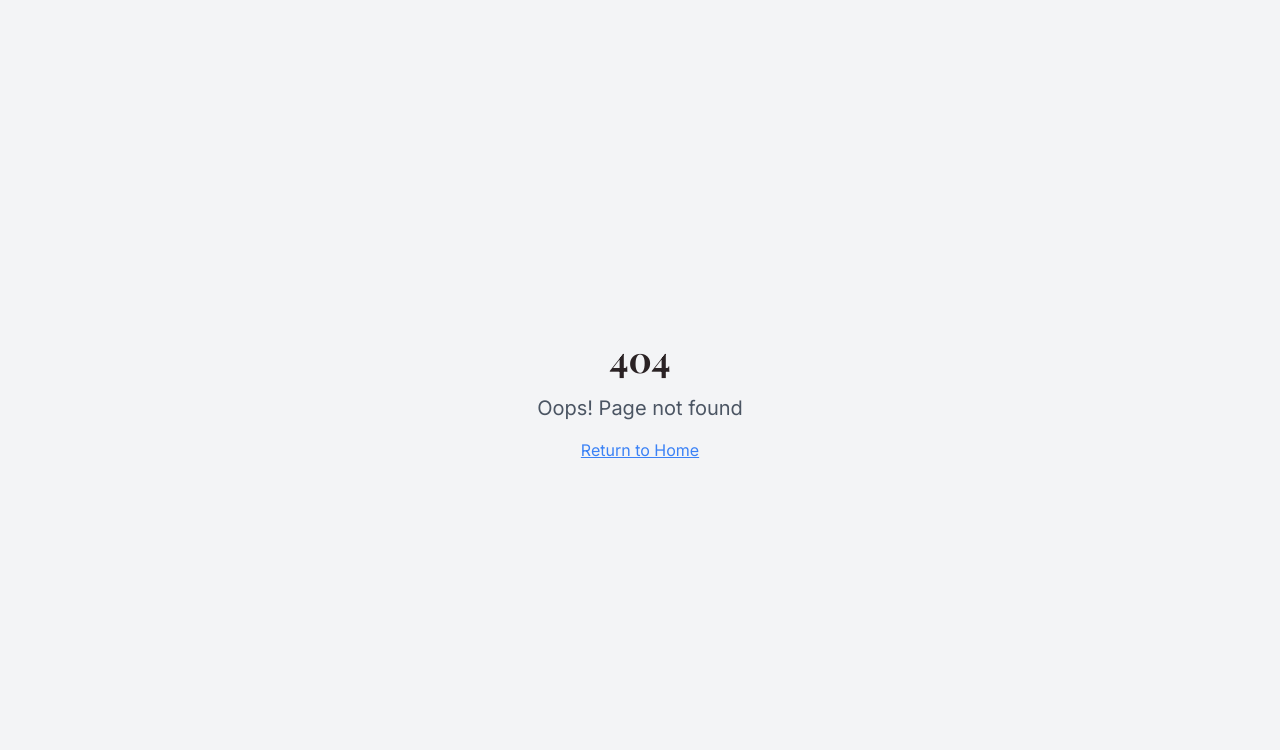
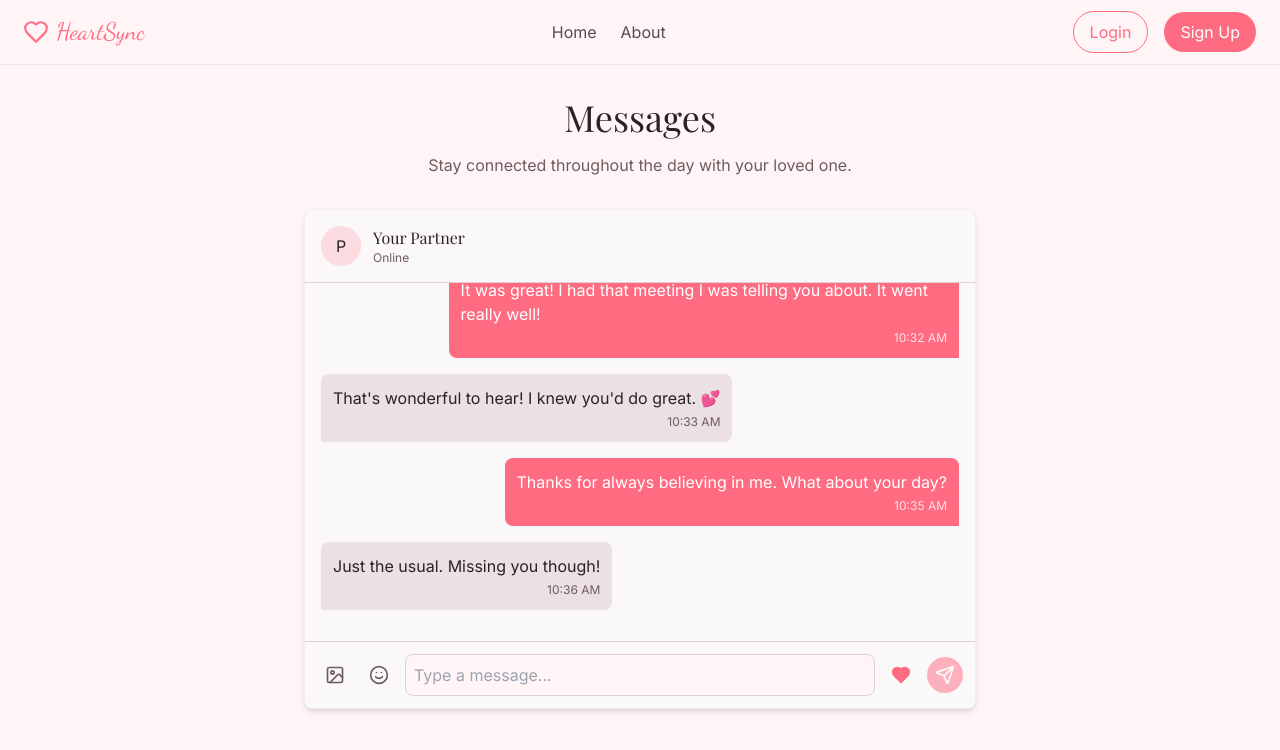
Before and after one commit to Akilucky-rogue/HeartSync, a React (Vite) app: page /messages in a window 1280 px wide. Before the commit this address had no page. Shown: the top 750 px of the page. Built offline with nearby package versions, Linux system fonts and the light colour scheme; a web font is replaced by a local one.

Commit message:
Add initial functionalities
Implement basic features and components.

```diff
--- a/src/App.tsx
+++ b/src/App.tsx
@@ -11,6 +11,7 @@ import Register from "./pages/Register";
 import DashboardPage from "./pages/DashboardPage";
 import TimelinePage from "./pages/TimelinePage";
 import MoodPage from "./pages/MoodPage";
+import MessagesPage from "./pages/MessagesPage";
 import NotFound from "./pages/NotFound";
 
 const queryClient = new QueryClient();
@@ -29,6 +30,7 @@ const App = () => (
             <Route path="/dashboard" element={<DashboardPage />} />
             <Route path="/timeline" element={<TimelinePage />} />
             <Route path="/mood" element={<MoodPage />} />
+            <Route path="/messages" element={<MessagesPage />} />
             <Route path="*" element={<NotFound />} />
           </Routes>
         </BrowserRouter>
--- /dev/null
+++ b/src/components/common/HeaderLinks.tsx
@@ -0,0 +1,35 @@
+
+import React from 'react';
+import { useNavigate, useLocation } from 'react-router-dom';
+import { Home, Calendar, Smile, MessageSquare } from 'lucide-react';
+
+export interface HeaderLink {
+  name: string;
+  path: string;
+  icon: React.ReactNode;
+}
+
+export const HeaderLinks: HeaderLink[] = [
+  {
+    name: 'Dashboard',
+    path: '/dashboard',
+    icon: <Home className="w-4 h-4 md:mr-2" />
+  },
+  {
+    name: 'Timeline',
+    path: '/timeline',
+    icon: <Calendar className="w-4 h-4 md:mr-2" />
+  },
+  {
+    name: 'Mood',
+    path: '/mood',
+    icon: <Smile className="w-4 h-4 md:mr-2" />
+  },
+  {
+    name: 'Messages',
+    path: '/messages',
+    icon: <MessageSquare className="w-4 h-4 md:mr-2" />
+  }
+];
+
+export default HeaderLinks;
--- /dev/null
+++ b/src/components/messages/MessagingInterface.tsx
@@ -0,0 +1,212 @@
+
+import React, { useState, useRef, useEffect } from 'react';
+import { Heart, Image, Send, Smile, PaperclipIcon } from 'lucide-react';
+import { useAuth } from '@/context/AuthContext';
+import { toast } from '@/hooks/use-toast';
+
+// Mock messages - in a real app these would come from a database
+const initialMessages = [
+  {
+    id: 1,
+    sender: '456',
+    content: 'Hey there! How was your day?',
+    timestamp: '2024-04-03T10:30:00Z',
+  },
+  {
+    id: 2,
+    sender: '123',
+    content: 'It was great! I had that meeting I was telling you about. It went really well!',
+    timestamp: '2024-04-03T10:32:00Z',
+  },
+  {
+    id: 3,
+    sender: '456',
+    content: 'That\'s wonderful to hear! I knew you\'d do great. 💕',
+    timestamp: '2024-04-03T10:33:00Z',
+  },
+  {
+    id: 4,
+    sender: '123',
+    content: 'Thanks for always believing in me. What about your day?',
+    timestamp: '2024-04-03T10:35:00Z',
+  },
+  {
+    id: 5,
+    sender: '456',
+    content: 'Just the usual. Missing you though!',
+    timestamp: '2024-04-03T10:36:00Z',
+  }
+];
+
+const MessagingInterface = () => {
+  const { user } = useAuth();
+  const [messages, setMessages] = useState(initialMessages);
+  const [newMessage, setNewMessage] = useState('');
+  const messagesEndRef = useRef<HTMLDivElement>(null);
+
+  // Scroll to bottom of messages when new ones arrive
+  useEffect(() => {
+    messagesEndRef.current?.scrollIntoView({ behavior: 'smooth' });
+  }, [messages]);
+
+  const handleSendMessage = () => {
+    if (!newMessage.trim()) return;
+
+    // In a real app, this would send to a backend
+    const message = {
+      id: messages.length + 1,
+      sender: user?.id || '123',
+      content: newMessage,
+      timestamp: new Date().toISOString(),
+    };
+
+    setMessages([...messages, message]);
+    setNewMessage('');
+
+    // Simulate partner response after a delay
+    if (messages.length % 3 === 0) {
+      setTimeout(() => {
+        const responseMessage = {
+          id: messages.length + 2,
+          sender: user?.partnerId || '456',
+          content: "I'm thinking about you too! ❤️",
+          timestamp: new Date().toISOString(),
+        };
+        setMessages(prevMessages => [...prevMessages, responseMessage]);
+      }, 3000);
+    }
+  };
+
+  const handleSendHeart = () => {
+    const heartMessage = {
+      id: messages.length + 1,
+      sender: user?.id || '123',
+      content: "❤️",
+      timestamp: new Date().toISOString(),
+    };
+
+    setMessages([...messages, heartMessage]);
+
+    // Simulate partner returning a heart
+    setTimeout(() => {
+      const responseMessage = {
+        id: messages.length + 2,
+        sender: user?.partnerId || '456',
+        content: "❤️",
+        timestamp: new Date().toISOString(),
+      };
+      setMessages(prevMessages => [...prevMessages, responseMessage]);
+    }, 1500);
+  };
+
+  const handleImageUpload = () => {
+    toast({
+      title: "Coming Soon",
+      description: "Image sharing will be available in the next update!",
+    });
+  };
+
+  // Format timestamp to a readable time
+  const formatTime = (timestamp: string) => {
+    const date = new Date(timestamp);
+    return date.toLocaleTimeString([], { hour: '2-digit', minute: '2-digit' });
+  };
+
+  // Check if message is from current user
+  const isCurrentUser = (sender: string) => sender === (user?.id || '123');
+
+  return (
+    <div className="container mx-auto px-4 py-8">
+      <div className="max-w-2xl mx-auto">
+        <div className="text-center mb-8">
+          <h1 className="text-3xl md:text-4xl font-serif mb-4">Messages</h1>
+          <p className="text-muted-foreground">
+            Stay connected throughout the day with your loved one.
+          </p>
+        </div>
+
+        {/* Messages container */}
+        <div className="romance-card h-[500px] flex flex-col">
+          {/* Chat header */}
+          <div className="p-4 border-b border-border flex items-center gap-3">
+            <div className="w-10 h-10 bg-heart/20 rounded-full flex items-center justify-center">
+              {user?.partnerName?.charAt(0) || 'P'}
+            </div>
+            <div>
+              <h3 className="font-medium">{user?.partnerName || "Your Partner"}</h3>
+              <p className="text-xs text-muted-foreground">Online</p>
+            </div>
+          </div>
+
+          {/* Messages area */}
+          <div className="flex-1 p-4 overflow-y-auto">
+            <div className="space-y-4">
+              {messages.map((message) => (
+                <div
+                  key={message.id}
+                  className={`flex ${isCurrentUser(message.sender) ? 'justify-end' : 'justify-start'}`}
+                >
+                  <div
+                    className={`max-w-[80%] p-3 rounded-lg ${
+                      isCurrentUser(message.sender)
+                        ? 'bg-heart text-white rounded-br-none'
+                        : 'bg-muted rounded-bl-none'
+                    }`}
+                  >
+                    <p>{message.content}</p>
+                    <span className={`text-xs mt-1 block text-right ${
+                      isCurrentUser(message.sender) ? 'text-white/80' : 'text-muted-foreground'
+                    }`}>
+                      {formatTime(message.timestamp)}
+                    </span>
+                  </div>
+                </div>
+              ))}
+              <div ref={messagesEndRef} />
+            </div>
+          </div>
+
+          {/* Message input */}
+          <div className="p-3 border-t border-border">
+            <div className="flex items-center gap-2">
+              <button
+                onClick={handleImageUpload}
+                className="p-2 text-muted-foreground hover:text-foreground transition-colors"
+              >
+                <Image className="w-5 h-5" />
+              </button>
+              <button
+                className="p-2 text-muted-foreground hover:text-foreground transition-colors"
+              >
+                <Smile className="w-5 h-5" />
+              </button>
+              <input
+                type="text"
+                value={newMessage}
+                onChange={(e) => setNewMessage(e.target.value)}
+                onKeyPress={(e) => e.key === 'Enter' && handleSendMessage()}
+                placeholder="Type a message..."
+                className="flex-1 p-2 bg-background border border-input rounded-lg focus:outline-none focus:ring-1 focus:ring-heart"
+              />
+              <button
+                onClick={handleSendHeart}
+                className="p-2 text-heart hover:text-heart/80 transition-colors"
+              >
+                <Heart className="w-5 h-5" fill="currentColor" />
+              </button>
+              <button
+                onClick={handleSendMessage}
+                disabled={!newMessage.trim()}
+                className="p-2 bg-heart text-white rounded-full disabled:opacity-50 disabled:cursor-not-allowed"
+              >
+                <Send className="w-5 h-5" />
+              </button>
+            </div>
+          </div>
+        </div>
+      </div>
+    </div>
+  );
+};
+
+export default MessagingInterface;
--- /dev/null
+++ b/src/pages/MessagesPage.tsx
@@ -0,0 +1,17 @@
+
+import React from 'react';
+import Header from '@/components/common/Header';
+import MessagingInterface from '@/components/messages/MessagingInterface';
+
+const MessagesPage = () => {
+  return (
+    <div className="min-h-screen flex flex-col">
+      <Header />
+      <main className="flex-1">
+        <MessagingInterface />
+      </main>
+    </div>
+  );
+};
+
+export default MessagesPage;
```
